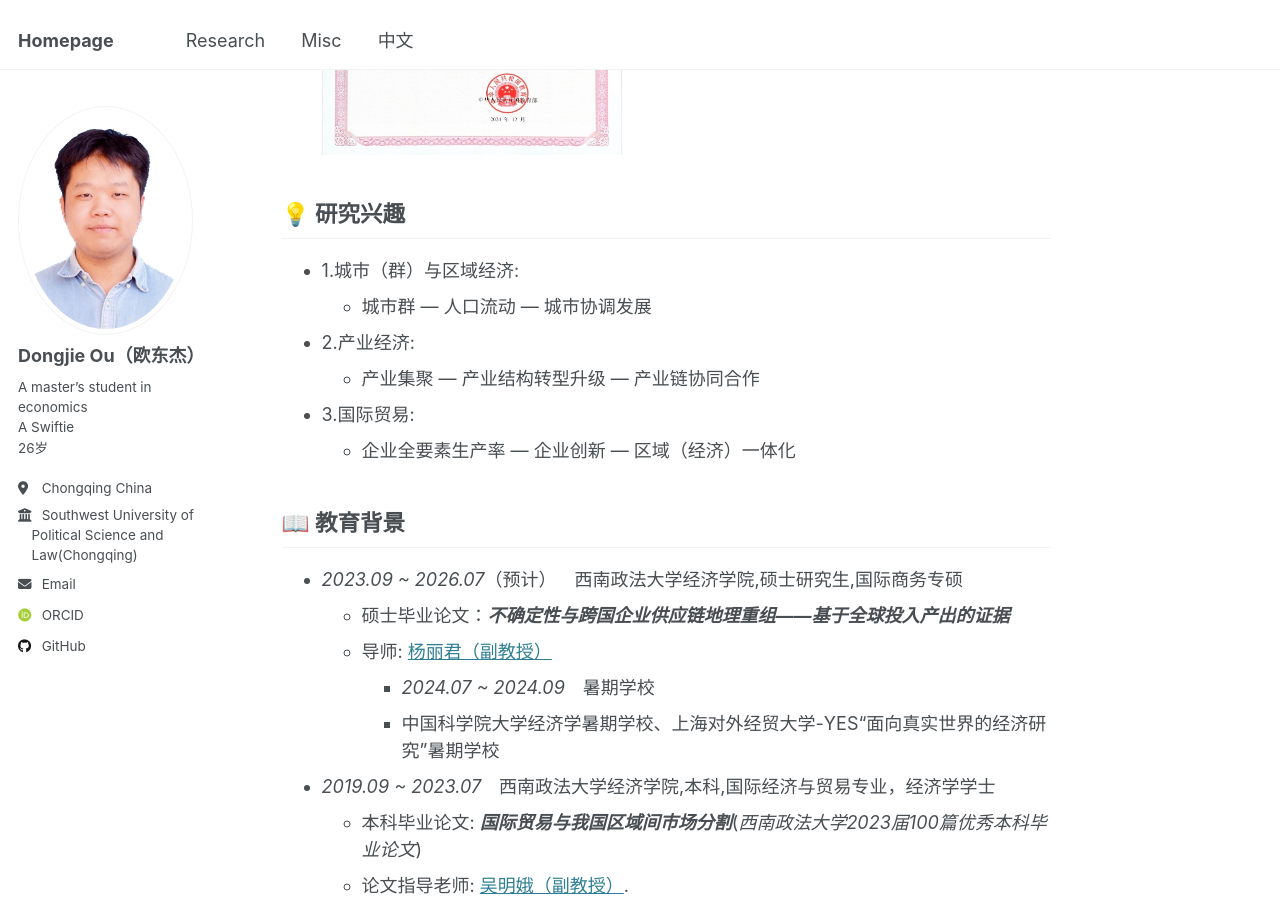
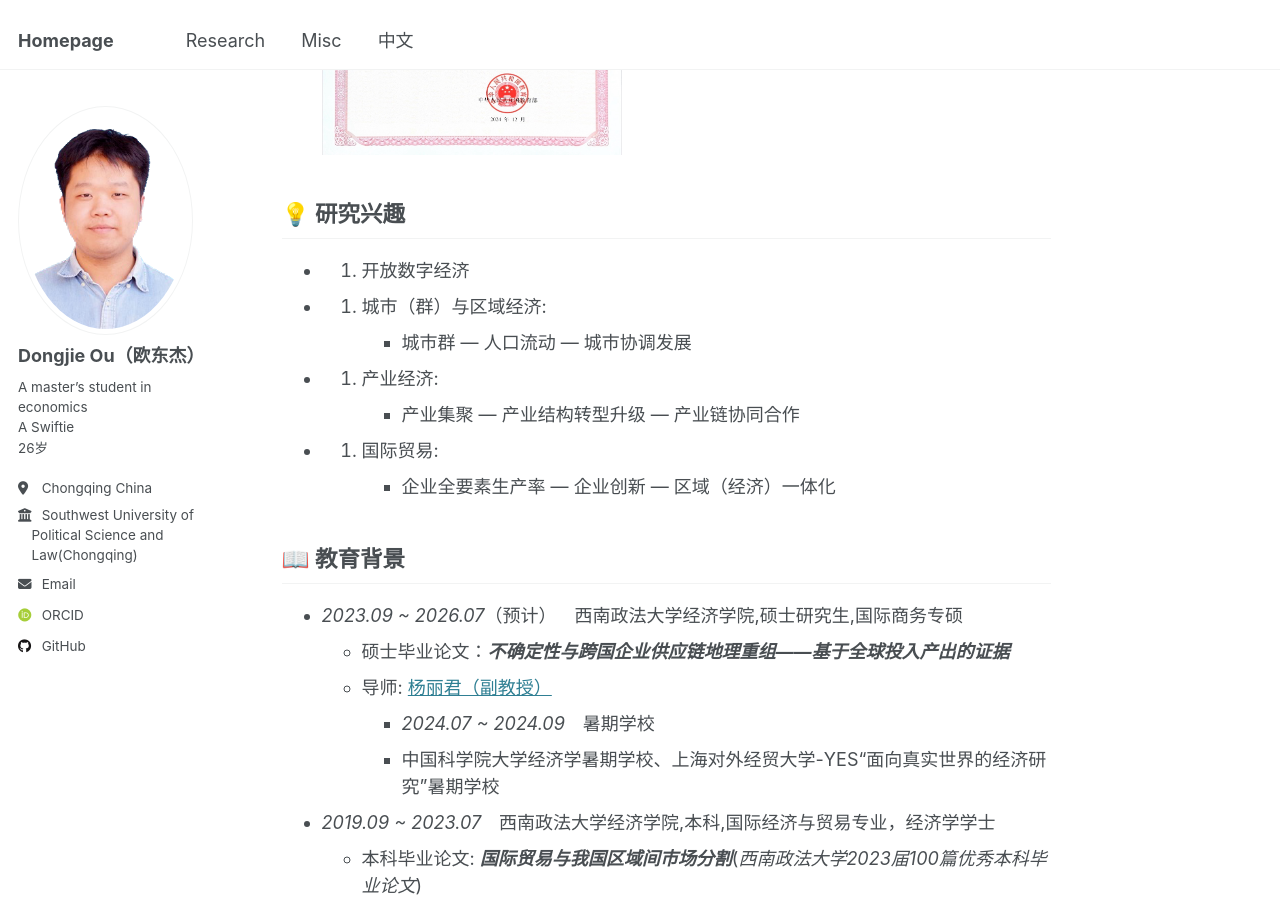
Before and after one commit to oudongjie2001/oudongjie2001.github.io, a Jekyll site: the page built from _pages/dongjieou_cn.md, in a window 1280 px wide and 900 px high, scrolled down 1097 px. Built offline with Jekyll 4.4.1, drawn with Linux system fonts in a browser that asks for light colours; some web fonts are replaced.

Commit message:
Update dongjieou_cn.md

```diff
--- a/_pages/dongjieou_cn.md
+++ b/_pages/dongjieou_cn.md
@@ -27,12 +27,13 @@ redirect_from:
     <img src='/images/National Scholarship.png' style='width: 300px; height: auto;'>
 
 ## 💡 研究兴趣
-- 1.城市（群）与区域经济:
-  - 城市群 — 人口流动 — 城市协调发展
-- 2.产业经济:
-  - 产业集聚 — 产业结构转型升级 — 产业链协同合作
-- 3.国际贸易:
-  - 企业全要素生产率 — 企业创新 — 区域（经济）一体化
+- 1. 开放数字经济
+- 2. 城市（群）与区域经济:
+  -  城市群 — 人口流动 — 城市协调发展
+- 3. 产业经济:
+  -  产业集聚 — 产业结构转型升级 — 产业链协同合作
+- 4. 国际贸易:
+  -  企业全要素生产率 — 企业创新 — 区域（经济）一体化
 
 ## 📖 教育背景
 - *2023.09 ~ 2026.07*（预计）&emsp;西南政法大学经济学院,硕士研究生,国际商务专硕
```
